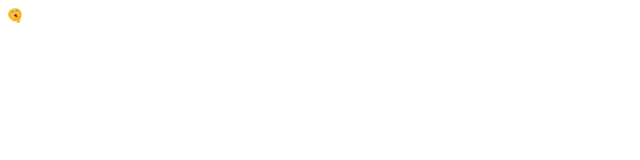
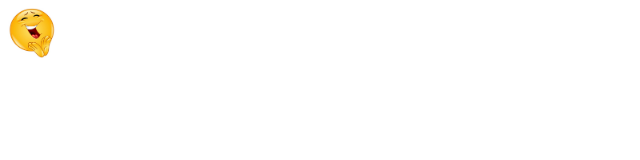
Before and after one commit to InvalidDataStore/InvalidDataStore.github.io, a plain HTML site: page claimed.html in a window 1280 px wide. Shown: the whole page, without its empty margins (0-640 px from the left). Drawn offline with Linux system fonts and the light colour scheme.

Commit message:
Update claimed.html

```diff
--- a/claimed.html
+++ b/claimed.html
@@ -1,5 +1,5 @@
 <html>
   <body>
-    <img height="15" src="claimed.png"/>
+    <img height="50" src="claimed.png"/>
   </body>
 </html>
```
